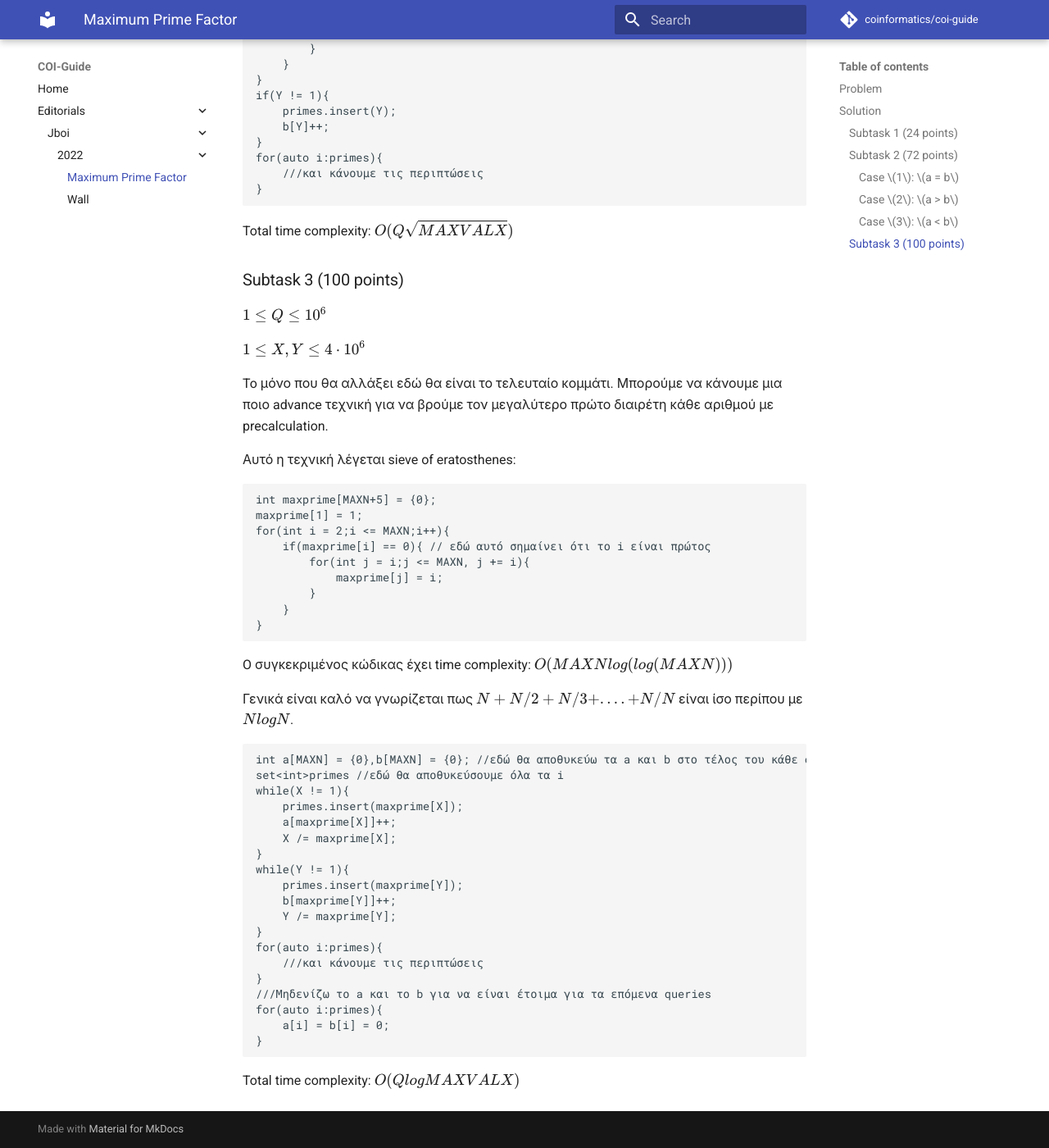
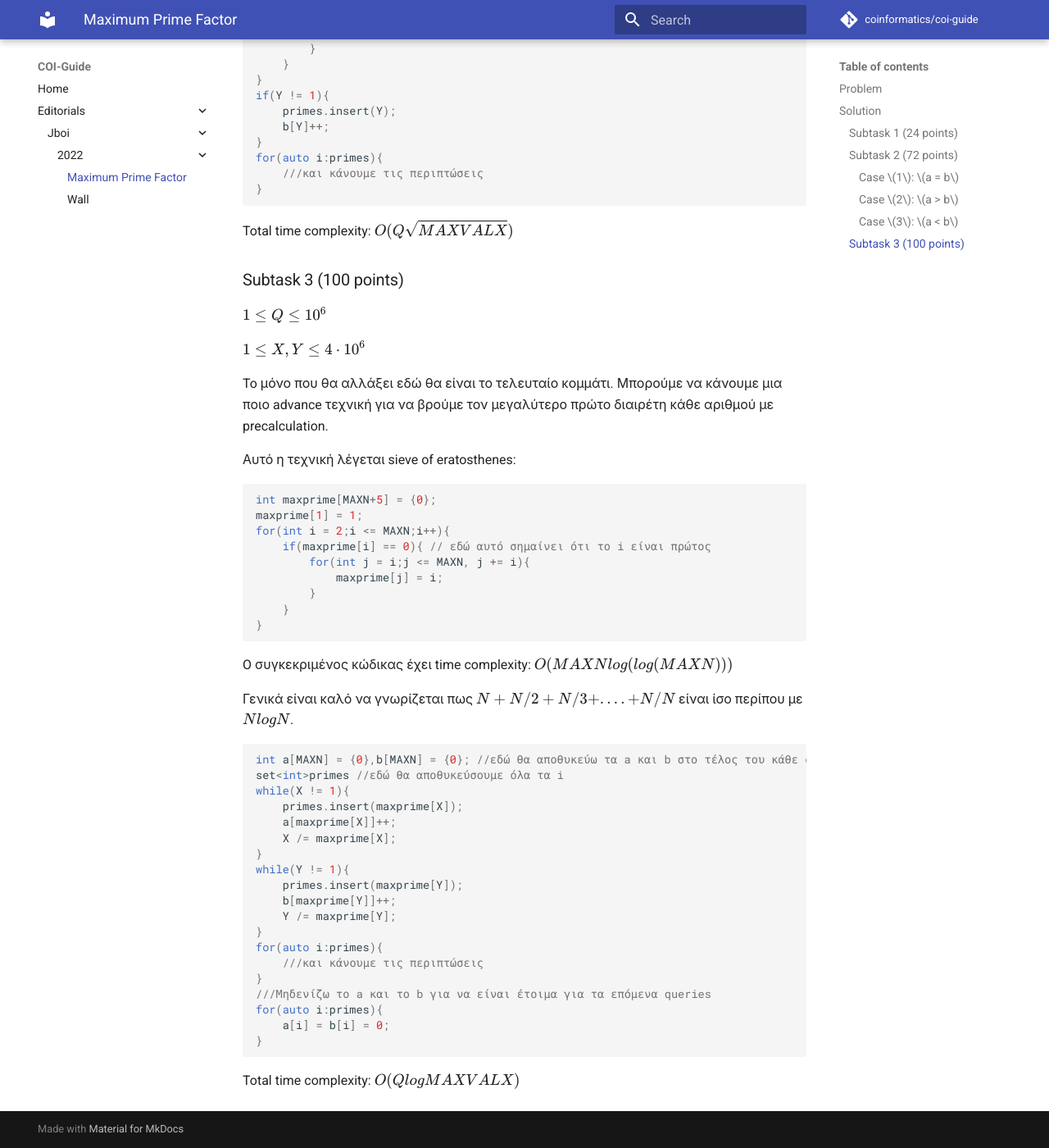
Before and after one commit to coinformatics/coi-guide, an MkDocs documentation site: the page built from docs/editorials/jboi/2022/mpf.md, in a window 1280 px wide and 1400 px high, scrolled down 2026 px. Shown: the whole window at 82% size. Built offline with MkDocs 1.6.1 and Material for MkDocs 9.7.7, drawn with Linux system fonts in a browser that asks for light colours; comment, search, counter and statistics services are not loaded; some of the changed text lies outside the part shown.

Commit message:
Added syntax highlighting

````diff
--- a/docs/editorials/jboi/2022/mpf.md
+++ b/docs/editorials/jboi/2022/mpf.md
@@ -41,7 +41,7 @@ $1 \le X,Y,Q \le 10^5$
 
 Ο πιο απλός τρόπος είναι αυτός:
 
-```
+```cpp
 set<int>primes //εδώ θα αποθυκεύσουμε όλα τα i
 map<int,int>a,b; //εδώ θα αποθυκεύω τα a και b
 for(int i = 2;i  * i <= X;i++){
@@ -86,7 +86,7 @@ To μόνο που θα αλλάξει εδώ θα είναι το τελευτ
 
 Αυτό η τεχνική λέγεται sieve of eratosthenes:
 
-```
+```cpp
 int maxprime[MAXN+5] = {0};
 maxprime[1] = 1;
 for(int i = 2;i <= MAXN;i++){
@@ -101,7 +101,7 @@ O συγκεκριμένος κώδικας έχει time complexity: $O(ΜΑΧ
 
 Γενικά είναι καλό να γνωρίζεται πως $Ν + Ν/2 + Ν/3 + .... + Ν/Ν$ είναι ίσο περίπου με $Ν log N$.
 
-```
+```cpp
 int a[MAXN] = {0},b[MAXN] = {0}; //εδώ θα αποθυκεύω τα a και b στο τέλος του κάθε query πρέπει να τα ξαναμηδενίζω αλλά χωρίς να περάσω από άσκοπες θέσεις
 set<int>primes //εδώ θα αποθυκεύσουμε όλα τα i
 while(X != 1){
--- a/mkdocs.yml
+++ b/mkdocs.yml
@@ -18,6 +18,12 @@ markdown_extensions:
   - pymdownx.snippets:
       auto_append:
         - includes/abbreviations.md
+  - pymdownx.highlight:
+      anchor_linenums: true
+  - pymdownx.inlinehilite
+  - pymdownx.snippets
+  - pymdownx.superfences
+
 
 
 extra_javascript:
````
